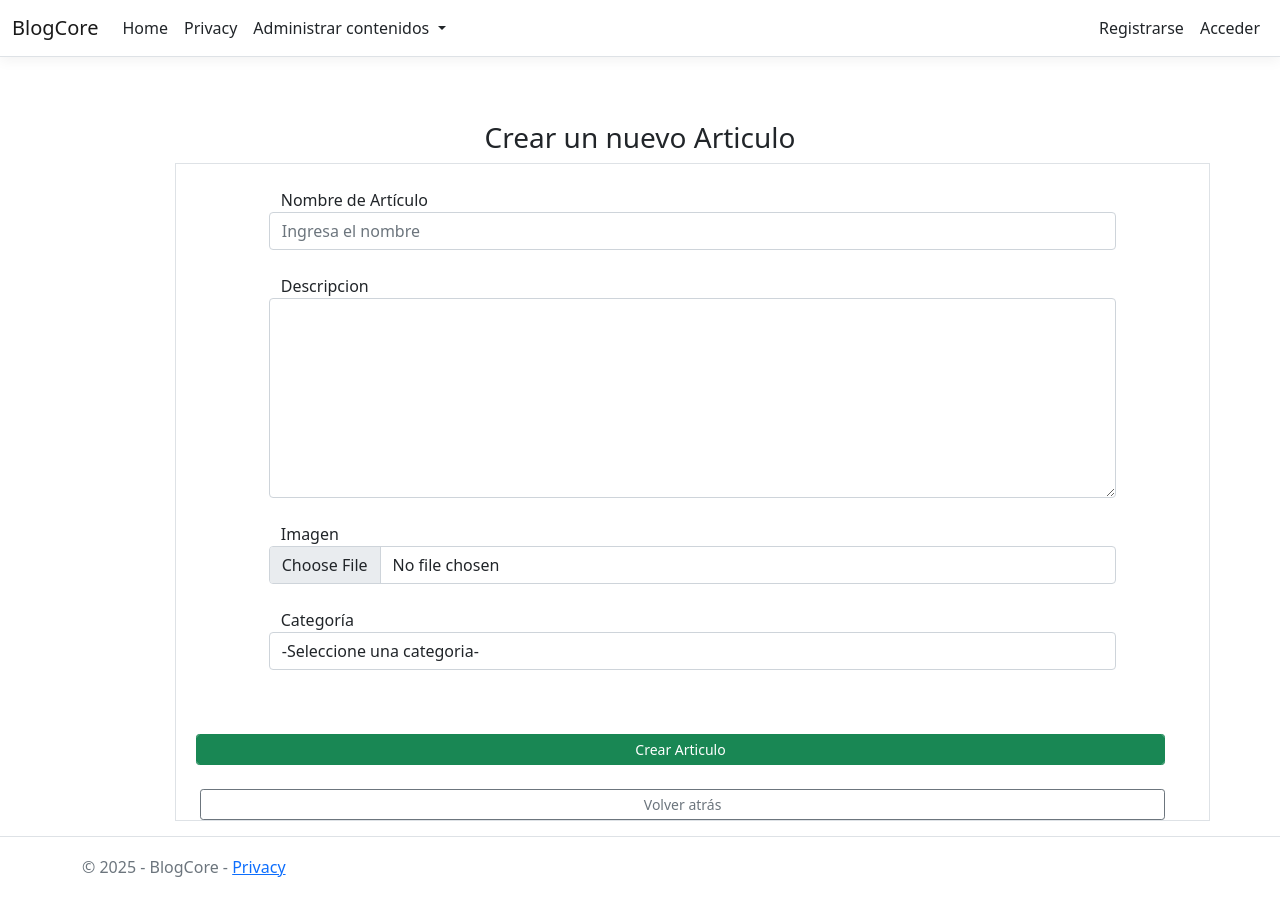
After one commit to D-Madev/madev-road-to-senior, an ASP.NET Core app: template CourseProjects/BlogCore/Areas/Admin/Views/Articulos/Create.cshtml in a window 1280 px wide. The commit adds this page. Run offline with ASP.NET Core 8, Linux system fonts and the light colour scheme; the template is opened without the code that fills it, so the values that code supplies are empty; style sheets or scripts are compiled from the project's sources; some libraries are stand-ins or nearby versions.

Commit message:
feat(create-articulos): Agregamos funcionalidad create

```diff
--- /dev/null
+++ b/CourseProjects/BlogCore/Areas/Admin/Views/Articulos/Create.cshtml
@@ -0,0 +1,89 @@
+@{
+	ViewData["title"] = "Crear Articulo";
+}
+@model BlogCore.Models.ViewModels.ArticuloViewModel;
+
+<br />
+<br />
+<h3 class="text-center">Crear un nuevo Articulo</h3>
+<form method="POST" asp-action="Create" enctype="multipart/form-data">
+	<div class="row px-2 offset-1 border">
+
+		<div class="col-10 offset-1 mt-4">
+			<div class="form-group row">
+				<label asp-for="Articulo.Nombre"></label>
+			</div>
+			<div class="row">
+				<input asp-for="Articulo.Nombre" class="form-control" placeholder="Ingresa el nombre" />
+				<span asp-validation-for="Articulo.Nombre" class="text-danger"></span>
+			</div>
+		</div>
+
+		<div class="col-10 offset-1 mt-4">
+			<div class="form-group row">
+				<label asp-for="Articulo.Descripcion"></label>
+			</div>
+			<div class="row">
+				<textarea asp-for="Articulo.Descripcion" class="form-control" style="height: 200px;"></textarea>
+				<span asp-validation-for="Articulo.Descripcion" class="text-danger"></span>
+			</div>
+		</div>
+
+		<div class="col-10 offset-1 mt-4">
+			<div class="form-group row">
+				<label asp-for="Articulo.UrlImagen"></label>
+			</div>
+			<div class="row">
+				<input type="file" name="archivo" class="form-control" id="fileUploaded"/>
+				<span asp-validation-for="Articulo.UrlImagen" class="text-danger"></span>
+			</div>
+		</div>
+
+		<div class="col-10 offset-1 mt-4">
+			<div class="form-group row">
+				<label for="Categoria">Categoría</label>
+			</div>
+			<div class="row">
+				@Html.DropDownListFor(m =>
+					m.Articulo.CategoriaId,
+					Model.ListaCategorias,
+					"-Seleccione una categoria-",
+					new { @class = "form-control" }
+				)
+				<span asp-validation-for="Articulo.CategoriaId" class="text-danger"></span>
+			</div>
+		</div>
+		<br />
+
+		<div asp-validation-summary="All" class="text-danger mt-4"></div>
+		<br />
+		<div class="row">
+			<div class="rol mt-4">
+				<button type="submit" class="btn btn-sm btn-success form-control">
+					Crear Articulo
+				</button>
+			</div>
+			&nbsp;
+			<div class="col mt-4">
+				<a asp-action="Index" class="btn btn-sm btn-outline-secondary form-control">Volver atrás</a>
+			</div>
+		</div>
+	</div>
+</form>
+
+@section Scripts {
+	@{
+		<partial name="_ValidationScriptsPartial" />
+	}
+
+	<script src="https://cdn.tiny.cloud/1/ TU_API_KEY /tinymce/6/tinymce.min.js" referrerpolicy="origin"></script>
+	<script>
+		tinymce.init({
+		  selector: '#Descripcion',
+		  plugins: 'lists link image',
+		  menubar: false
+		});
+	</script>
+
+
+}
--- a/CourseProjects/BlogCore/Areas/Admin/Views/Articulos/Index.cshtml
+++ b/CourseProjects/BlogCore/Areas/Admin/Views/Articulos/Index.cshtml
@@ -7,7 +7,7 @@
 		<div class="col-8">
 			<h2 class="text-primary">Lista de Articulos</h2>
 		</div>
-		<div class="col-4 text-right">
+		<div class="col-4 text-end">
 			<a asp-action="Create" class="btn btn-sm btn-success"><i class="fas fa-plus"></i>Crear nuevo Articulo</a>
 		</div>
 	</div>
```
Also changed, not shown: CourseProjects/BlogCore/Areas/Admin/Controllers/ArticulosController.cs (+57 -2 lines), CourseProjects/BlogCore/BlogCore.csproj, CourseProjects/BlogCore/wwwroot/imgs/articulos/49a85dd5-614e-4aac-9182-f2be3682fd33.jpg (added).
